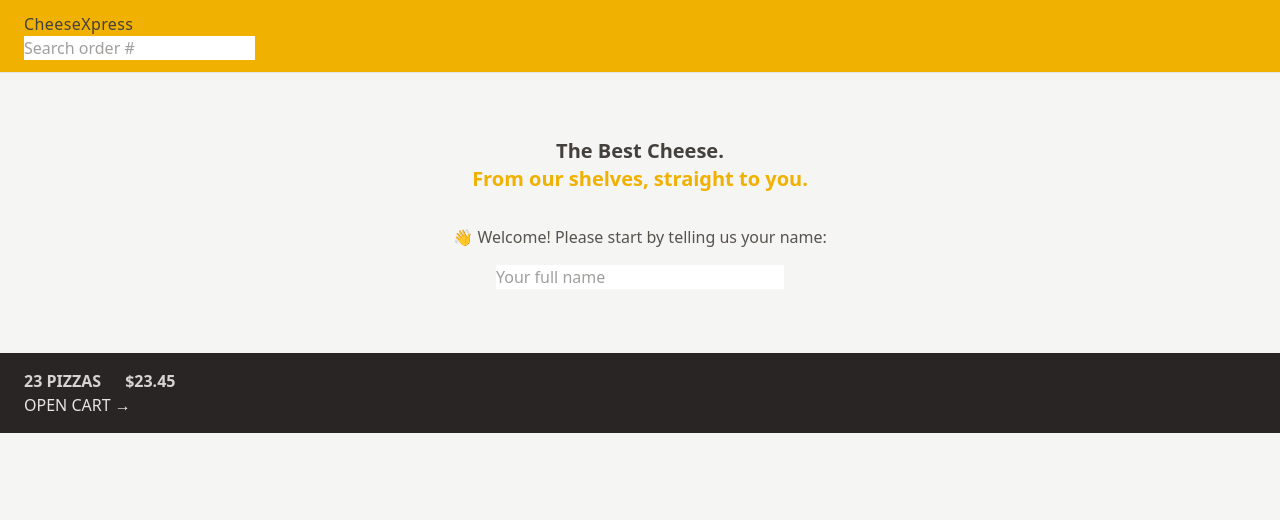
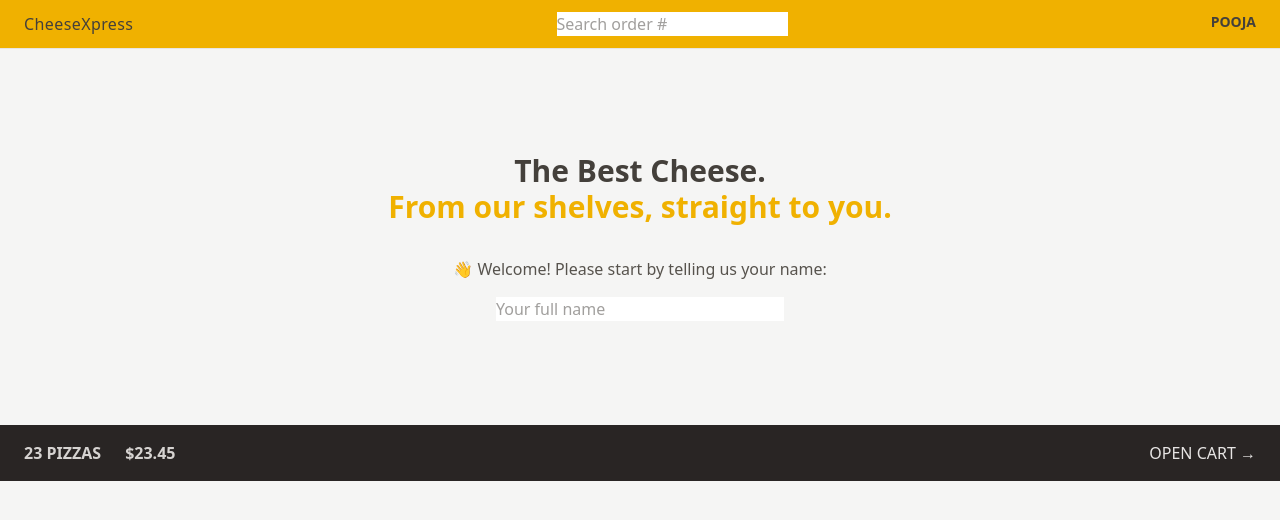
Before and after one commit to pooja-pimpalshende/cheeseXpress, a React (Vite) app: page / in a window 1280 px wide. Shown: the top 520 px of the page. Built offline with nearby package versions, Linux system fonts and the light colour scheme.

Commit message:
Added flex styles

```diff
--- a/src/features/cart/CartOverview.jsx
+++ b/src/features/cart/CartOverview.jsx
@@ -2,7 +2,7 @@ import { Link } from '@tanstack/react-router';
 
 function CartOverview() {
   return (
-    <div className="bg-stone-800 px-4 py-4 text-sm text-stone-200 uppercase sm:px-6 md:text-base">
+    <div className="flex items-center justify-between bg-stone-800 px-4 py-4 text-sm text-stone-200 uppercase sm:px-6 md:text-base">
       <p className="space-x-4 font-semibold text-stone-300 sm:space-x-6">
         <span>23 pizzas</span>
         <span>$23.45</span>
--- a/src/features/user/Username.jsx
+++ b/src/features/user/Username.jsx
@@ -1,5 +1,5 @@
 function Username() {
-  return <div className="hidden text-sm font-semibold">Pooja</div>;
+  return <div className="hidden text-sm font-semibold md:block">Pooja</div>;
 }
 
 export default Username;
--- a/src/ui/Header.jsx
+++ b/src/ui/Header.jsx
@@ -4,7 +4,7 @@ import Username from '../features/user/UserName';
 
 function Header() {
   return (
-    <header className="border-b border-stone-200 bg-yellow-500 px-4 py-3 uppercase sm:px-6">
+    <header className="flex justify-between border-b border-stone-200 bg-yellow-500 px-4 py-3 uppercase sm:px-6">
       <Link to="/" className="tracking-wide capitalize">
         CheeseXpress
       </Link>
--- a/src/ui/Home.jsx
+++ b/src/ui/Home.jsx
@@ -2,8 +2,8 @@ import CreateUser from '../features/user/CreateUser';
 
 function Home() {
   return (
-    <div className="my-10 text-center sm:my-16">
-      <h1 className="mb-8 text-xl font-semibold">
+    <div className="my-10 px-4 text-center sm:py-16">
+      <h1 className="mb-8 text-xl font-semibold md:text-3xl">
         The Best Cheese.
         <br />
         <p className="text-yellow-500">From our shelves, straight to you.</p>
```
